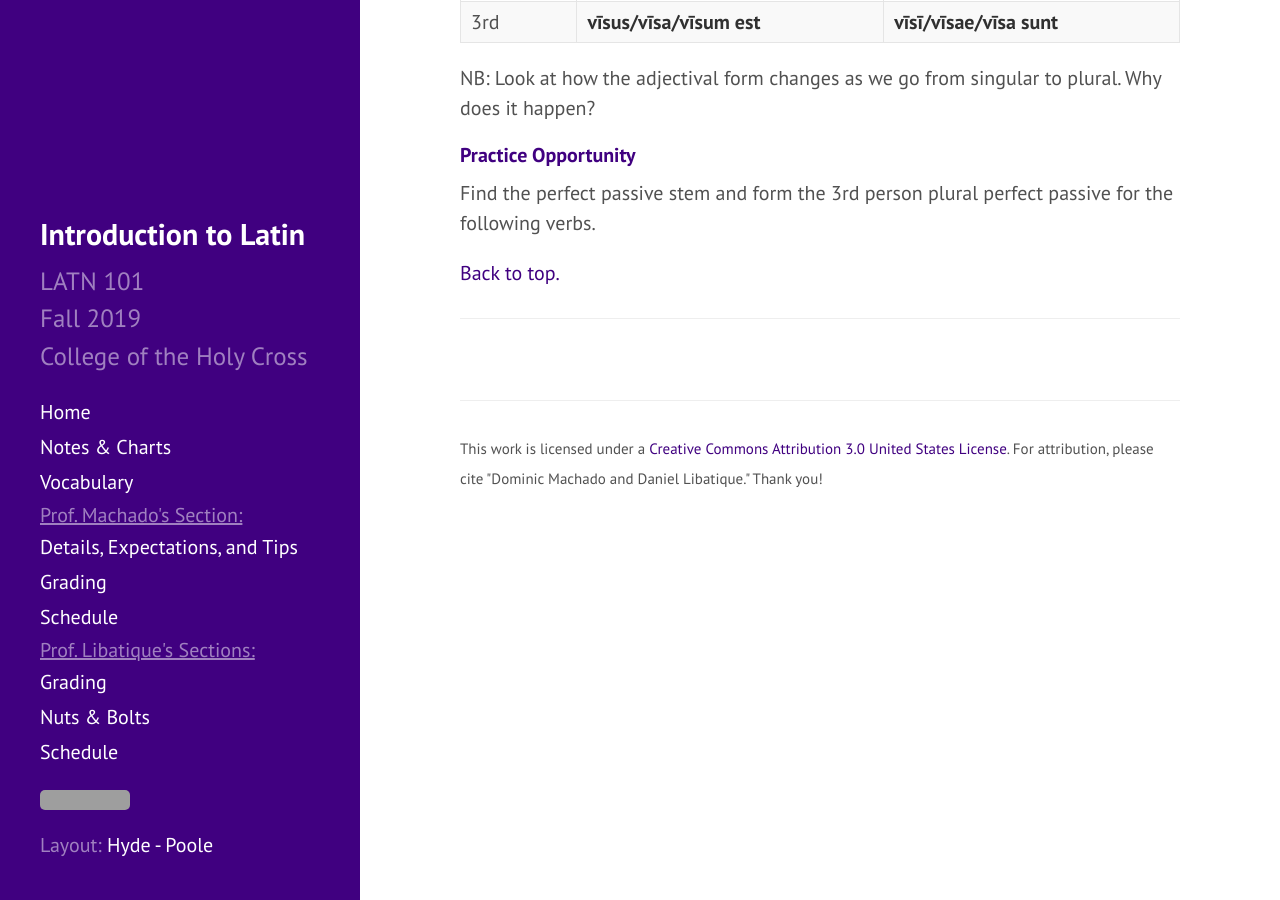
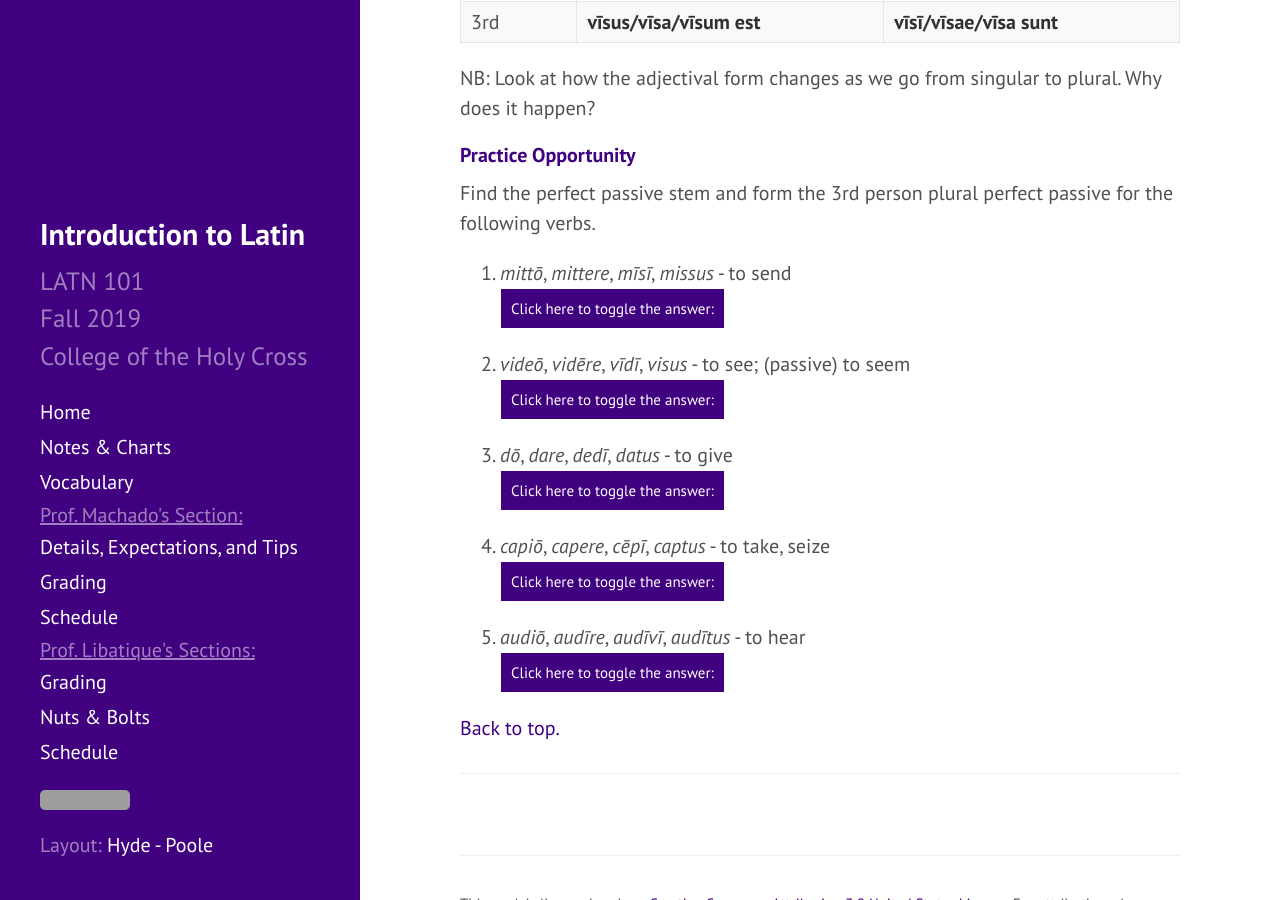
Before and after one commit to DLibatique/LATN102-S20, a Jekyll site: the page built from notes/2-tenses.md, in a window 1280 px wide and 900 px high, scrolled down 16582 px. Built offline with Jekyll 4.4.1, drawn with Linux system fonts in a browser that asks for light colours; grey boxes are pictures that could not be loaded.

Commit message:
finished prac ops

```diff
--- a/notes/2-tenses.md
+++ b/notes/2-tenses.md
@@ -454,10 +454,10 @@ Find the perfect active stem and form the 3rd person singular perfect active for
 <button onclick="toggleDisplay('prac18')">Click here to toggle the answer:</button> <span style="display: none;" id="prac18">*dedērunt / dedēre*, "they gave" or "they have given" or "they did give"</span>
 
 4. *capiō*, *capere*, *cēpī*, *captus* - to take, seize
-<button onclick="toggleDisplay('prac19')">Click here to toggle the answer:</button> <span style="display: none;" id="prac19">*capiunt*, "they take"; *capiuntur*, "they are (being) taken" </span>
+<button onclick="toggleDisplay('prac19')">Click here to toggle the answer:</button> <span style="display: none;" id="prac19">*cēpērunt / cēpēre*, "they took" or "they have taken" or "they did take"</span>
 
 5. *audiō*, *audīre*, *audīvī*, *audītus* - to hear
-<button onclick="toggleDisplay('prac20')">Click here to toggle the answer:</button> <span style="display: none;" id="prac20">*audiunt*, "they hear"; *audiuntur*, "they are (being) heard"</span>
+<button onclick="toggleDisplay('prac20')">Click here to toggle the answer:</button> <span style="display: none;" id="prac20">*audīvērunt / audīvēre*, "they heard" or "they have heard" or "they did hear"</span>
 
 ### <a name="perfpass">Formation of the Perfect Passive Indicative</a>
 
@@ -479,6 +479,21 @@ NB: Look at how the adjectival form changes as we go from singular to plural. Wh
 
 Find the perfect passive stem and form the 3rd person plural perfect passive for the following verbs.
 
+1. *mittō*, *mittere*, *mīsī*, *missus* - to send
+<button onclick="toggleDisplay('prac21')">Click here to toggle the answer:</button> <span style="display: none;" id="prac21">*missī, missae, missa sunt*, "they were sent" or "they have been sent"</span>
+
+2. *videō*, *vidēre*, *vīdī*, *visus* - to see; (passive) to seem
+<button onclick="toggleDisplay('prac22')">Click here to toggle the answer:</button> <span style="display: none;" id="prac22">*visī, visae, visa sunt*, "they were seen" or "they have been seen" OR "they seemed" or "they have seemed"</span>
+
+3. *dō*, *dare*, *dedī*, *datus* - to give
+<button onclick="toggleDisplay('prac23')">Click here to toggle the answer:</button> <span style="display: none;" id="prac23">*datī, datae, data sunt*, "they were given" or "they have been given"</span>
+
+4. *capiō*, *capere*, *cēpī*, *captus* - to take, seize
+<button onclick="toggleDisplay('prac24')">Click here to toggle the answer:</button> <span style="display: none;" id="prac24">*captī, captae, capta sunt*, "they were taken" or "they have been taken"</span>
+
+5. *audiō*, *audīre*, *audīvī*, *audītus* - to hear
+<button onclick="toggleDisplay('prac25')">Click here to toggle the answer:</button> <span style="display: none;" id="prac25">*audītī, audītae, audīta sunt*, "they were heard" or "they have been heard"</span>
+
 [Back to top.](#top)
 
 ***
```
